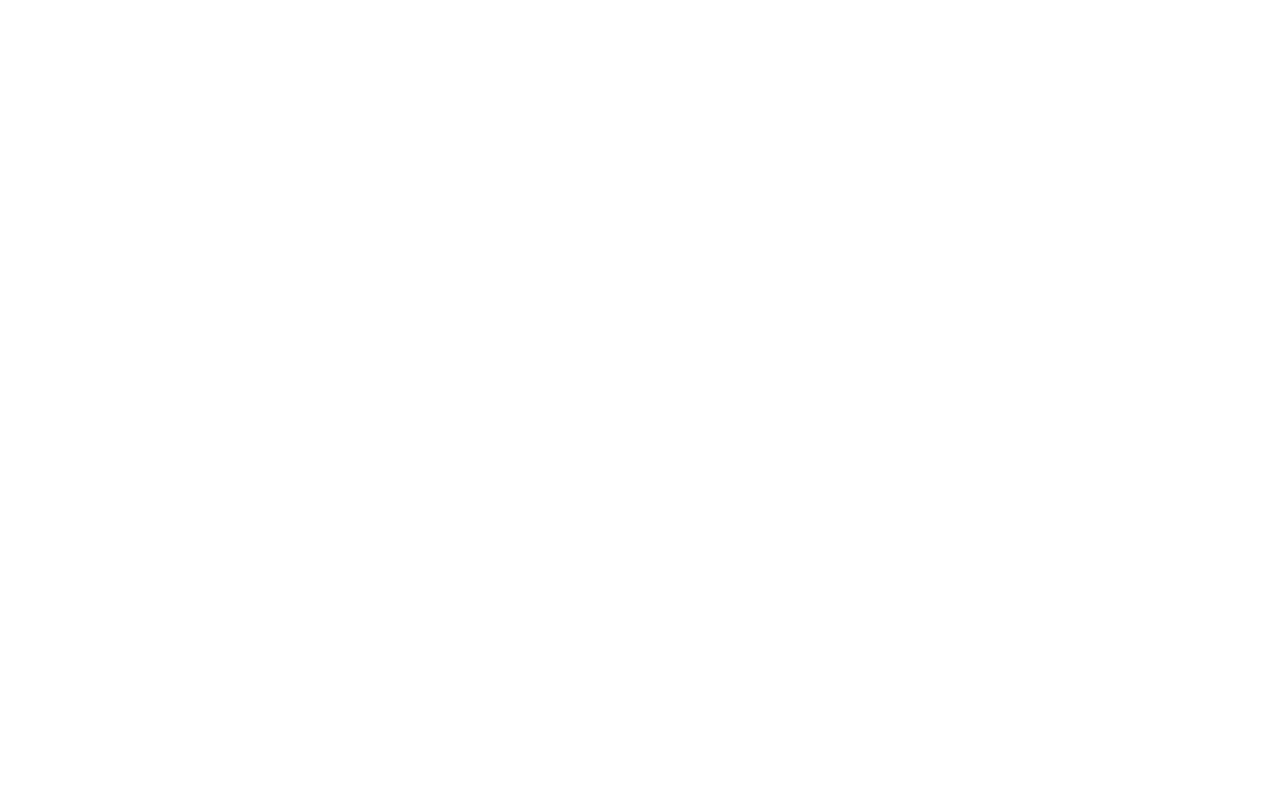
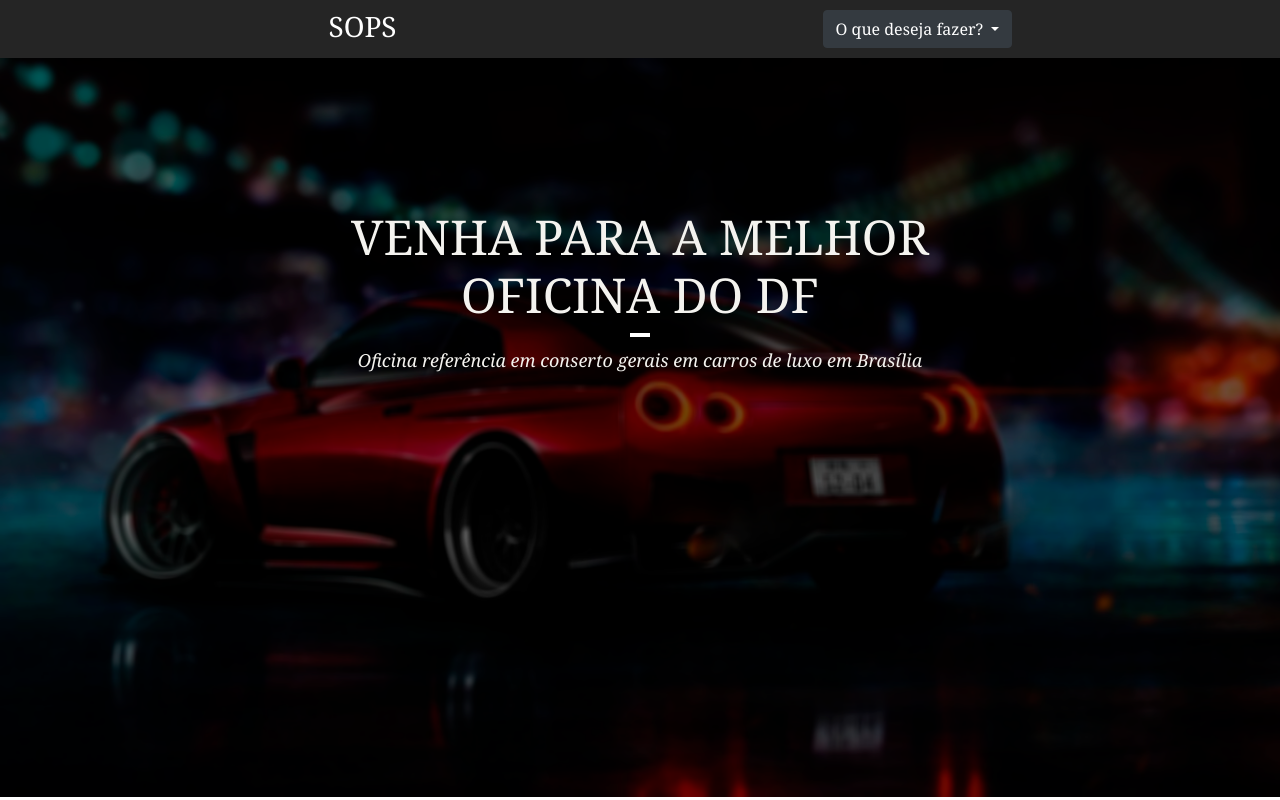
Before and after one commit to roceroo/SOPS, a PHP site: page / in a window 1280 px wide. Before the commit the page is empty. Run offline with PHP 8.4, Linux system fonts and the light colour scheme.

Commit message:
first template

```diff
--- a/css/grid.css
+++ b/css/grid.css
@@ -1,3 +1,26 @@
+/* RESET */
+
+body, h1, h2, h3, p, ul {
+	padding: 0px;
+	margin: 0px;
+}
+
+body {
+	font-family: Georgia, serif;
+	color: #252525;
+}
+
+* {
+	box-sizing: border-box;
+}
+
+img{
+	max-width: 100%;
+	display: block;
+}
+
+/* GRIDS */
+
 .container{
   max-width: 960px;
   margin: 0 auto;
--- /dev/null
+++ b/css/style.css
@@ -0,0 +1,56 @@
+/* RESET */
+
+body, h1, h2, h3, p, ul{
+  padding: 0px;
+  margin: 0px !important;
+}
+
+*{
+  box-sizing: border-box !important;
+}
+
+body{
+  font-family: Georgia, serif !important;
+  color: #252525 !important;
+}
+
+
+/* MENU */
+
+.menu{
+  background-color: #252525;
+  color: #fff;
+  padding-top: 10px;
+  padding-bottom: 10px;
+}
+
+/* MAIN */
+
+.intro{
+  background: url("../img/carroBg.png") no-repeat center center;
+  background-size: cover;
+  color: #f4f3ef;
+  padding: 150px 0;
+  text-align: center;
+  height: calc(100vh - 61px);
+}
+
+
+.intro p{
+  font-style: italic;
+  font-size: 1.125em;
+}
+
+.intro h1{
+  font-size: 3em;
+  text-transform: uppercase;
+}
+
+.intro h1::after{
+  content: "";
+  display: block;
+  width: 20px;
+  height: 4px;
+  background: #fff;
+  margin: 10px auto;
+}
--- a/index.html
+++ b/index.html
@@ -1,26 +1,55 @@
-<!DOCTYPE html>
+<!doctype html>
 <html lang="en">
   <head>
-  <meta charset="UTF-8">
     <script src="https://cdn.jsdelivr.net/npm/vue@2.6.11"></script>
-  <meta name="viewport" content="width=device-width, initial-scale=1.0">
-  <title>AAAAAAAA</title>
+    <!-- Required meta tags -->
+    <meta charset="utf-8">
+    <meta name="viewport" content="width=device-width, initial-scale=1, shrink-to-fit=no">
+    <link rel="stylesheet" href="css/grid.css">
+    <link rel="stylesheet" href="css/style.css">
+    <!-- Bootstrap CSS -->
+    <link rel="stylesheet" href="https://stackpath.bootstrapcdn.com/bootstrap/4.4.1/css/bootstrap.min.css" integrity="sha384-Vkoo8x4CGsO3+Hhxv8T/Q5PaXtkKtu6ug5TOeNV6gBiFeWPGFN9MuhOf23Q9Ifjh" crossorigin="anonymous">
+
+    <title>SOPS</title>
   </head>
   <body>
     <div id="app">
-
+      <div style="text-align: center;" class="menu">
+        <div class="container">
+          <div class="grid-6">
+            <h3>SOPS</h3>
           </div>
-</body>
-
+          <div class="dropdown grid-6">
+            <button class="btn btn-dark dropdown-toggle" type="button" id="dropdownMenuButton" data-toggle="dropdown" aria-haspopup="true" aria-expanded="false">
+              O que deseja fazer?
+            </button>
+            <div class="dropdown-menu" aria-labelledby="dropdownMenuButton">
+              <a class="dropdown-item" href="#">Cadastro de funcionário</a>
+              <a class="dropdown-item" href="#">Cadastro de compra</a>
+              <a class="dropdown-item" href="#">Cadastro de venda</a>
+              <a href="#" class="dropdown-item">Cadastro de usuário</a>
+              <a href="#" class="dropdown-item">Cadastro de veículo</a>
+            </div>
+          </div>
+        </div>
+      </div>
+        <main class="intro">
+          <h1>Venha para a melhor <br> oficina do DF</h1>
+          <p>Oficina referência em conserto gerais em carros de luxo em Brasília</p>
+        </main>
+    </div>
+    <!-- Optional JavaScript -->
+    <!-- jQuery first, then Popper.js, then Bootstrap JS -->
+    <script src="https://code.jquery.com/jquery-3.4.1.slim.min.js" integrity="sha384-J6qa4849blE2+poT4WnyKhv5vZF5SrPo0iEjwBvKU7imGFAV0wwj1yYfoRSJoZ+n" crossorigin="anonymous"></script>
+    <script src="https://cdn.jsdelivr.net/npm/popper.js@1.16.0/dist/umd/popper.min.js" integrity="sha384-Q6E9RHvbIyZFJoft+2mJbHaEWldlvI9IOYy5n3zV9zzTtmI3UksdQRVvoxMfooAo" crossorigin="anonymous"></script>
+    <script src="https://stackpath.bootstrapcdn.com/bootstrap/4.4.1/js/bootstrap.min.js" integrity="sha384-wfSDF2E50Y2D1uUdj0O3uMBJnjuUD4Ih7YwaYd1iqfktj0Uod8GCExl3Og8ifwB6" crossorigin="anonymous"></script>
     <script>
-
       new Vue({
         el: "#app",
         data:{
-    teste: 5,
+          title: "SOPS"
         }
       })
-
     </script>
-
+  </body>
 </html>
```
Also changed, not shown: img/carroBg.jpg (added), img/carroBg.png (added). Lines whose indentation alone changed are shown as unchanged.
